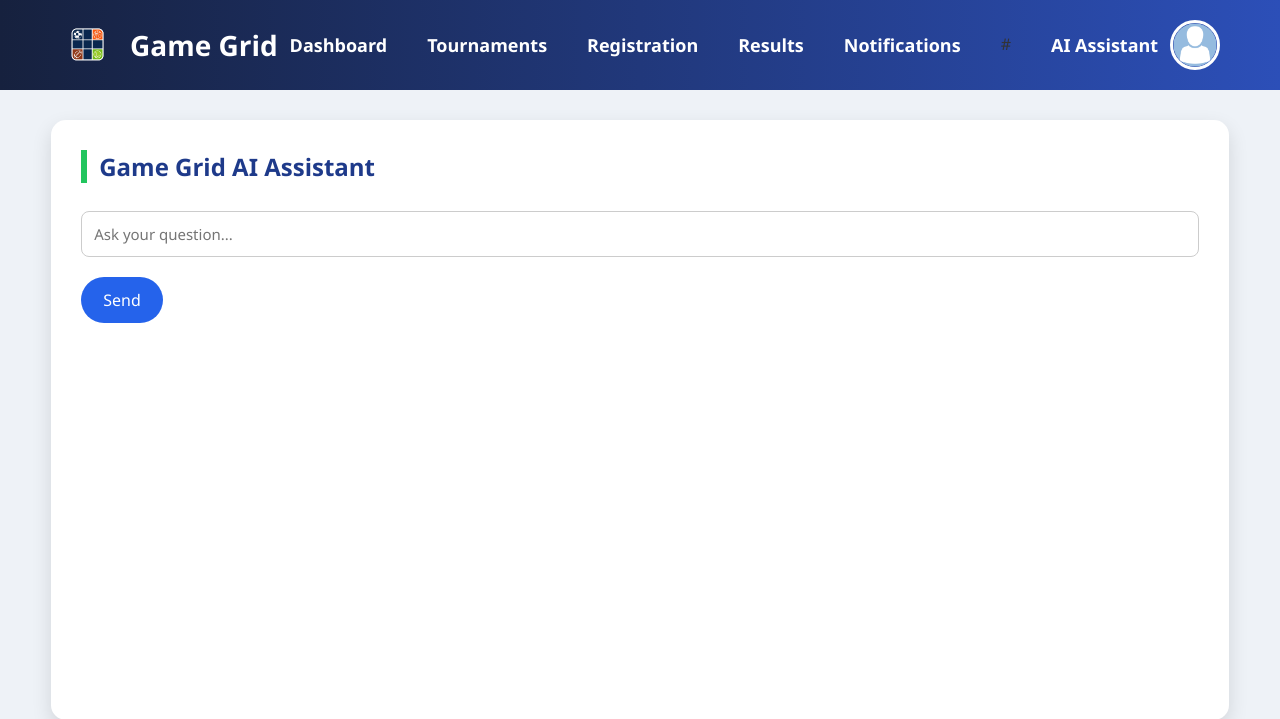
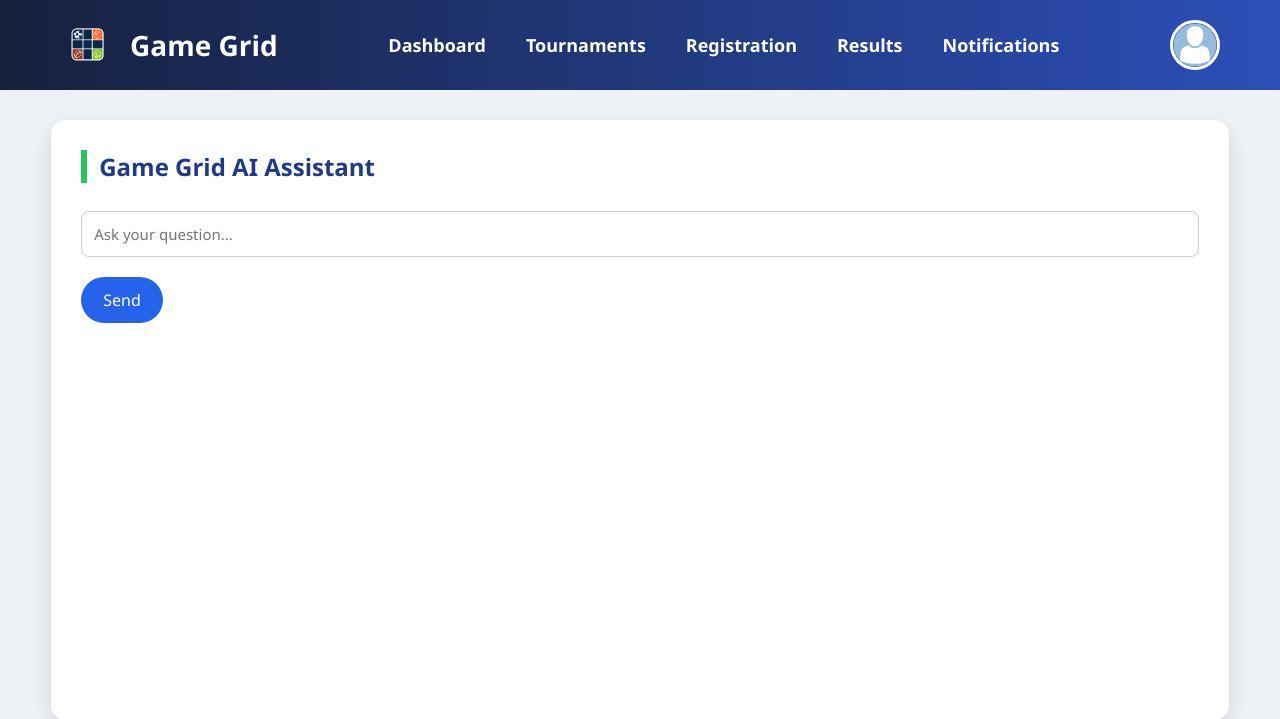
Before and after one commit to Atharv-Sudrik18/Game-Grid, a Flask app: page /user/chatbox in a window 1280 px wide. Shown: the top 719 px of the page. Run offline with Flask 3, Linux system fonts and the light colour scheme; a user stored in the database is signed in.

Commit message:
Fix HTML encoding in user_base.html

```diff
--- a/templates/user/user_base.html
+++ b/templates/user/user_base.html
@@ -26,7 +26,7 @@
                 <a href="{{ url_for('user.user_registration') }}">Registration</a>
                 <a href="{{ url_for('user.user_results') }}">Results</a>
                 <a href="{{ url_for('user.user_notifications') }}">Notifications</a>
-               #<a href="{{ url_for('user.chatbox') }}">AI Assistant</a>
+              <!--   <a href="{{ url_for('user.chatbox') }}">AI Assistant</a> -->
             </div>
 
             <div class="profile-dropdown">
```
